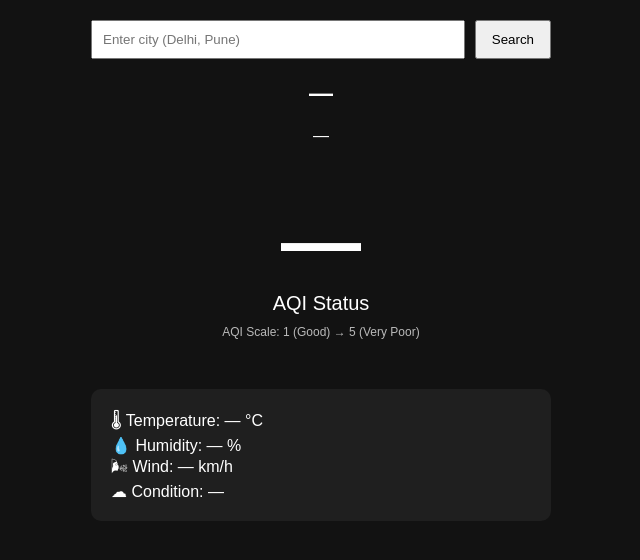
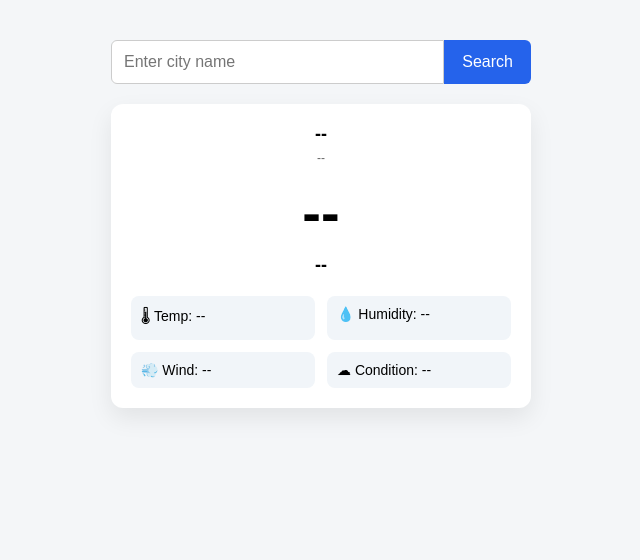
Before and after one commit to SamaRahmani/aqi-dashboard, a plain HTML site: page vercel-ui/index.html in a window 1280 px wide. Shown: the whole page, without its empty margins (319-959 px from the left). Drawn offline with Linux system fonts and the light colour scheme.

Commit message:
Final commit for 1st very prodduction UI

```diff
--- a/src/main/resources/static/style.css
+++ /dev/null
@@ -1,77 +0,0 @@
-* {
-  box-sizing: border-box;
-  font-family: Arial, sans-serif;
-}
-
-body {
-  margin: 0;
-  background: #121212;
-  color: white;
-}
-
-.app {
-  max-width: 500px;
-  margin: auto;
-  padding: 20px;
-}
-
-/* Search */
-.search {
-  display: flex;
-  gap: 10px;
-}
-
-.search input {
-  flex: 1;
-  padding: 10px;
-}
-
-.search button {
-  padding: 10px 15px;
-  cursor: pointer;
-}
-
-/* Meta */
-.meta {
-  margin-top: 20px;
-  text-align: center;
-}
-
-/* AQI Card */
-.aqi-card {
-  margin-top: 20px;
-  padding: 30px;
-  border-radius: 10px;
-  text-align: center;
-}
-
-.aqi-value {
-  font-size: 80px;
-  font-weight: bold;
-}
-
-.aqi-status {
-  font-size: 20px;
-  margin-top: 5px;
-}
-
-.aqi-scale {
-  font-size: 12px;
-  opacity: 0.7;
-  margin-top: 10px;
-}
-
-/* Weather Card */
-.weather-card {
-  margin-top: 20px;
-  padding: 20px;
-  background: #1f1f1f;
-  border-radius: 10px;
-}
-
-/* AQI COLORS */
-.good { background: #2e7d32; }
-.fair { background: #f9a825; }
-.moderate { background: #ef6c00; }
-.poor { background: #d84315; }
-.very-poor { background: #b71c1c; }
--- a/vercel-ui/index.html
+++ b/vercel-ui/index.html
@@ -1,43 +1,46 @@
 <!DOCTYPE html>
 <html lang="en">
 <head>
-  <meta charset="UTF-8">
+  <meta charset="UTF-8" />
   <title>AQI Dashboard</title>
-  <link rel="stylesheet" href="style.css">
+  <meta name="viewport" content="width=device-width, initial-scale=1.0" />
+
+  <!-- CSS -->
+  <link rel="stylesheet" href="style.css" />
 </head>
 <body>
 
-<div class="app">
+  <div class="container">
 
-  <!-- Search Bar -->
-  <div class="search">
-    <input id="cityInput" placeholder="Enter city (Delhi, Pune)" />
+    <!-- Search -->
+    <div class="search-box">
+      <input
+        id="cityInput"
+        type="text"
+        placeholder="Enter city name"
+      />
       <button onclick="loadDashboard()">Search</button>
-  </div>
-
-  <!-- Location & Time -->
-  <div class="meta">
-    <h2 id="location">—</h2>
-    <p id="time">—</p>
     </div>
 
     <!-- AQI Card -->
     <div class="aqi-card">
-    <div class="aqi-value" id="aqiValue">—</div>
-    <div class="aqi-status" id="aqiStatus">AQI Status</div>
-    <div class="aqi-scale">AQI Scale: 1 (Good) → 5 (Very Poor)</div>
+      <div id="location">--</div>
+      <div id="time">--</div>
+
+      <div id="aqiValue">--</div>
+      <div id="aqiStatus">--</div>
+
+      <div class="weather">
+        <div>🌡 Temp: <span id="temp">--</span></div>
+        <div>💧 Humidity: <span id="humidity">--</span></div>
+        <div>💨 Wind: <span id="wind">--</span></div>
+        <div>☁ Condition: <span id="condition">--</span></div>
       </div>
-
-  <!-- Weather Card -->
-  <div class="weather-card">
-    <div>🌡 Temperature: <span id="temp">—</span> °C</div>
-    <div>💧 Humidity: <span id="humidity">—</span> %</div>
-    <div>🌬 Wind: <span id="wind">—</span> km/h</div>
-    <div>☁ Condition: <span id="condition">—</span></div>
     </div>
 
   </div>
 
+  <!-- JS -->
   <script src="app.js"></script>
 </body>
 </html>
--- a/vercel-ui/style.css
+++ b/vercel-ui/style.css
@@ -1,77 +1,113 @@
 * {
+  margin: 0;
+  padding: 0;
   box-sizing: border-box;
-  font-family: Arial, sans-serif;
+  font-family: Arial, Helvetica, sans-serif;
 }
 
 body {
-  margin: 0;
-  background: #121212;
-  color: white;
+  background: #f4f6f8;
+  display: flex;
+  justify-content: center;
+  padding: 40px 10px;
 }
 
-.app {
-  max-width: 500px;
-  margin: auto;
-  padding: 20px;
+.container {
+  width: 100%;
+  max-width: 420px;
 }
 
-/* Search */
-.search {
+.search-box {
   display: flex;
-  gap: 10px;
+  margin-bottom: 20px;
 }
 
-.search input {
+.search-box input {
   flex: 1;
-  padding: 10px;
+  padding: 12px;
+  font-size: 16px;
+  border: 1px solid #ccc;
+  border-radius: 6px 0 0 6px;
+  outline: none;
 }
 
-.search button {
-  padding: 10px 15px;
+.search-box button {
+  padding: 12px 18px;
+  font-size: 16px;
+  border: none;
+  background: #2563eb;
+  color: white;
   cursor: pointer;
+  border-radius: 0 6px 6px 0;
 }
 
-/* Meta */
-.meta {
-  margin-top: 20px;
+.search-box button:hover {
+  background: #1e40af;
+}
+
+.aqi-card {
+  background: white;
+  border-radius: 12px;
+  padding: 20px;
+  box-shadow: 0 10px 25px rgba(0, 0, 0, 0.08);
   text-align: center;
 }
 
-/* AQI Card */
-.aqi-card {
-  margin-top: 20px;
-  padding: 30px;
-  border-radius: 10px;
-  text-align: center;
+#location {
+  font-size: 18px;
+  font-weight: bold;
+  margin-bottom: 6px;
 }
 
-.aqi-value {
-  font-size: 80px;
-  font-weight: bold;
+#time {
+  font-size: 12px;
+  color: #666;
+  margin-bottom: 15px;
 }
 
-.aqi-status {
-  font-size: 20px;
-  margin-top: 5px;
+#aqiValue {
+  font-size: 56px;
+  font-weight: bold;
+  margin: 10px 0;
 }
 
-.aqi-scale {
-  font-size: 12px;
-  opacity: 0.7;
-  margin-top: 10px;
+#aqiStatus {
+  font-size: 18px;
+  font-weight: 600;
+  margin-bottom: 20px;
 }
 
-/* Weather Card */
-.weather-card {
-  margin-top: 20px;
-  padding: 20px;
-  background: #1f1f1f;
-  border-radius: 10px;
+.weather {
+  display: grid;
+  grid-template-columns: repeat(2, 1fr);
+  gap: 12px;
+  text-align: left;
 }
 
-/* AQI COLORS */
-.good { background: #2e7d32; }
-.fair { background: #f9a825; }
-.moderate { background: #ef6c00; }
-.poor { background: #d84315; }
-.very-poor { background: #b71c1c; }
+.weather div {
+  background: #f1f5f9;
+  padding: 10px;
+  border-radius: 8px;
+  font-size: 14px;
+}
+
+/* AQI COLOR STATES */
+.aqi-card.good {
+  border-left: 8px solid #16a34a;
+}
+
+.aqi-card.fair {
+  border-left: 8px solid #84cc16;
+}
+
+.aqi-card.moderate {
+  border-left: 8px solid #facc15;
+}
+
+.aqi-card.poor {
+  border-left: 8px solid #f97316;
+}
+
+.aqi-card.very-poor {
+  border-left: 8px solid #dc2626;
+}
```
Also changed, not shown: src/main/resources/static/app.js (deleted, +0 -47 lines), src/main/resources/static/index.html (deleted, +0 -43 lines). Lines whose indentation alone changed are shown as unchanged.
